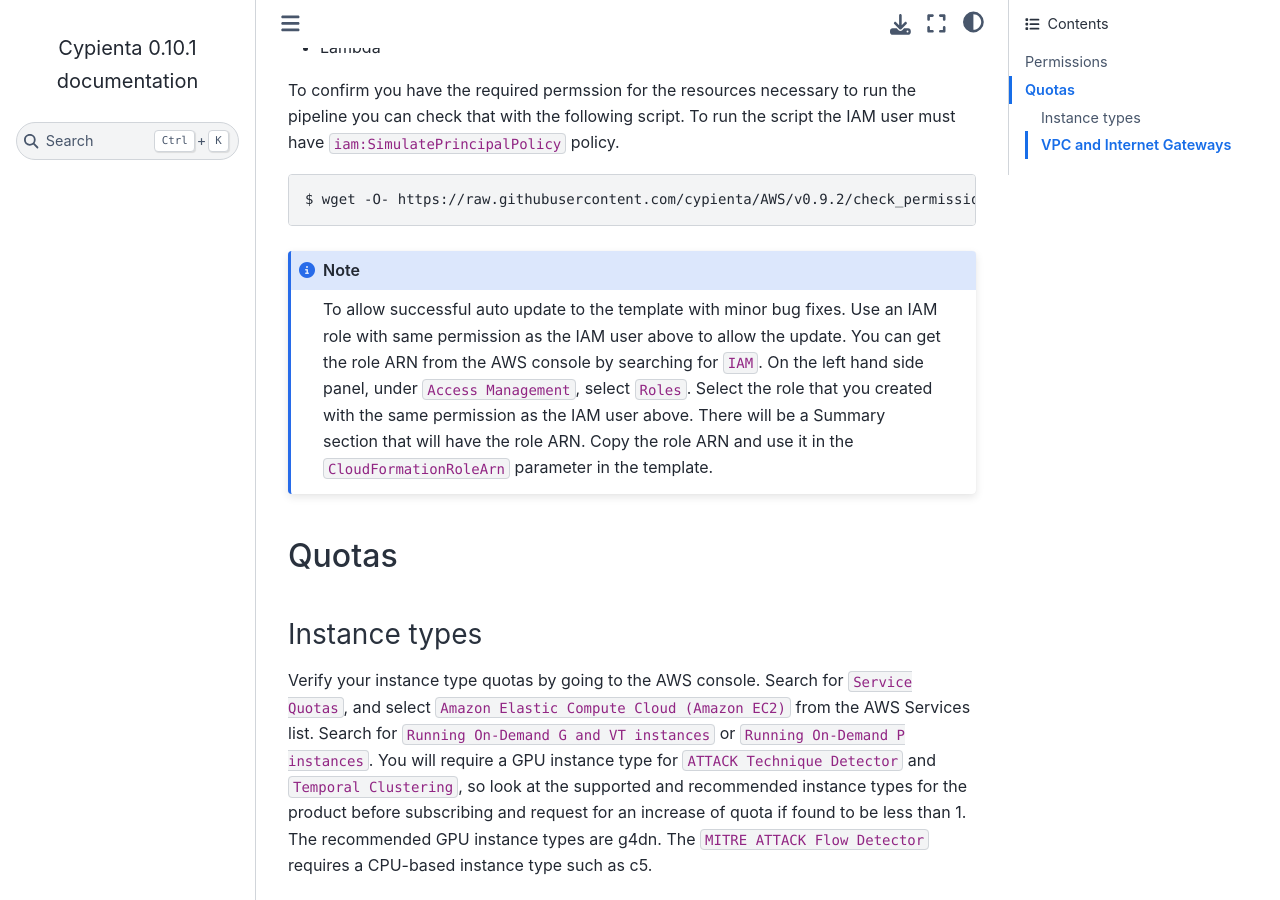
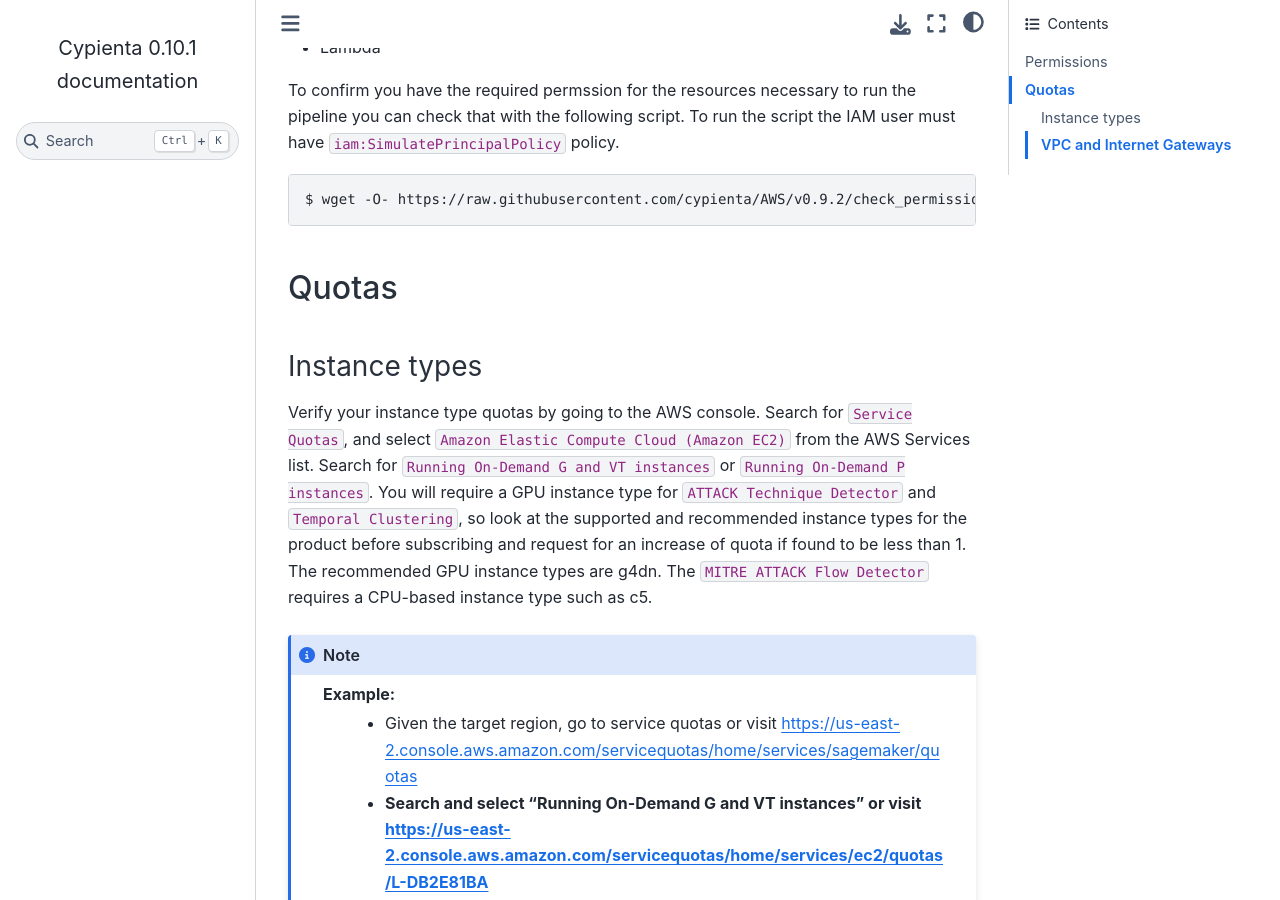
Before and after one commit to cypienta/docs, a Sphinx documentation site: the page built from docs/source/getting_started/prerequisites.rst, in a window 1280 px wide and 900 px high, scrolled down 435 px. Built offline with Sphinx 7.4.7 and the Sphinx Book theme 1.1.4, drawn with Linux system fonts in a browser that asks for light colours.

Commit message:
Note for logging, remove cloud formation role requirement

```diff
--- a/docs/source/getting_started/deploy.rst
+++ b/docs/source/getting_started/deploy.rst
@@ -92,6 +92,9 @@
 
 Now all your resources are ready to be used.
 
+.. note::
+    Currently the pipeline will send logs for Cypienta Airflow, and Cypienta UI usage logs to Cypienta. This is to help us improve the product. You can opt out of this by contacting us at support@cypienta.com.
+
 
 Handling Multiple Inputs
 -------------------------
--- a/docs/source/getting_started/prerequisites.rst
+++ b/docs/source/getting_started/prerequisites.rst
@@ -21,10 +21,6 @@
     $ wget -O- https://raw.githubusercontent.com/cypienta/AWS/v0.9.2/check_permissions.py | python
 
 
-.. note::
-    To allow successful auto update to the template with minor bug fixes. Use an IAM role with same permission as the IAM user above to allow the update. You can get the role ARN from the AWS console by searching for ``IAM``.
-    On the left hand side panel, under ``Access Management``, select ``Roles``. Select the role that you created with the same permission as the IAM user above. There will be a Summary section that will have the role ARN. Copy the role ARN and use it in the ``CloudFormationRoleArn`` parameter in the template.
-
 Quotas
 ------
 
```
